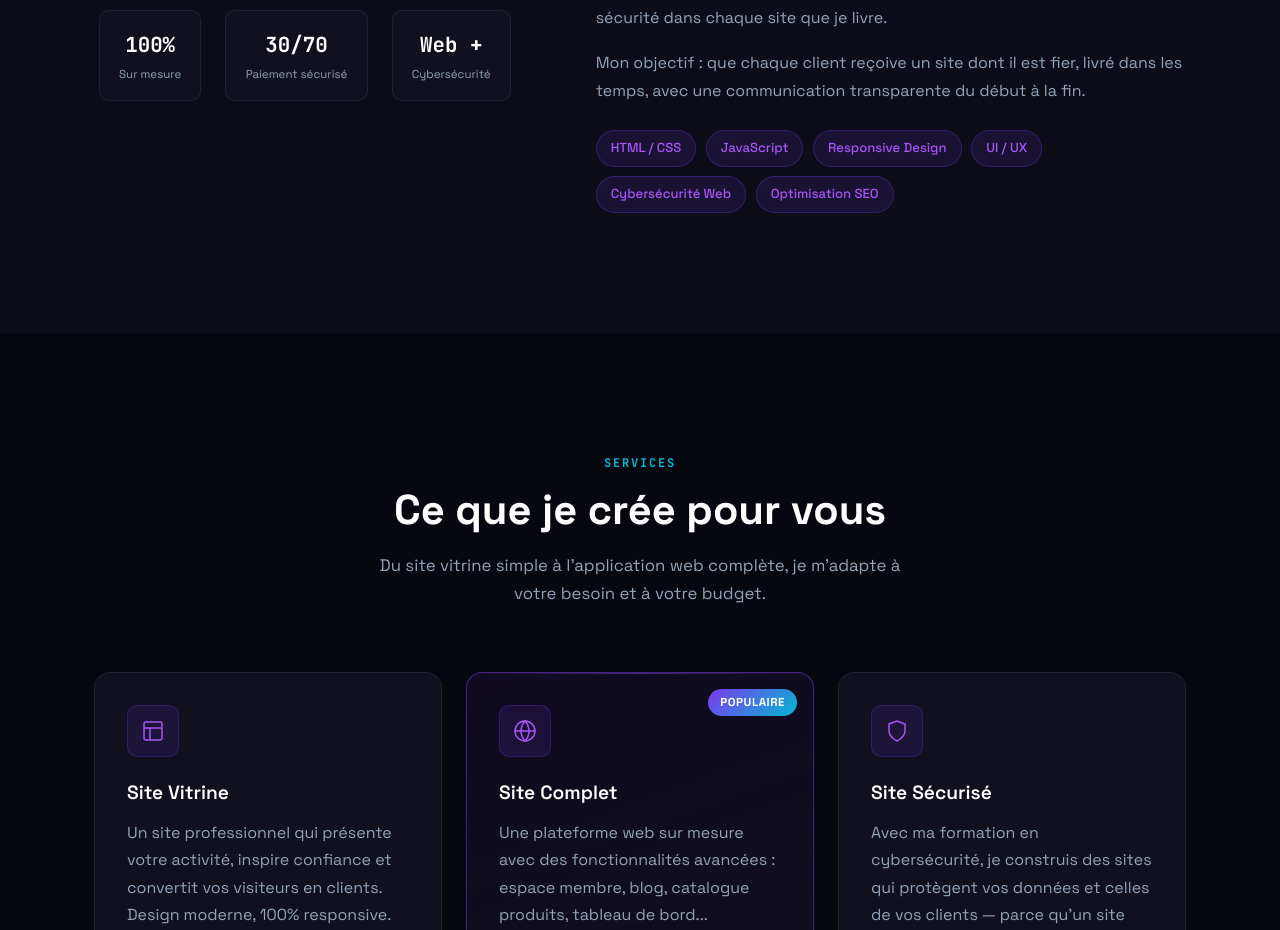
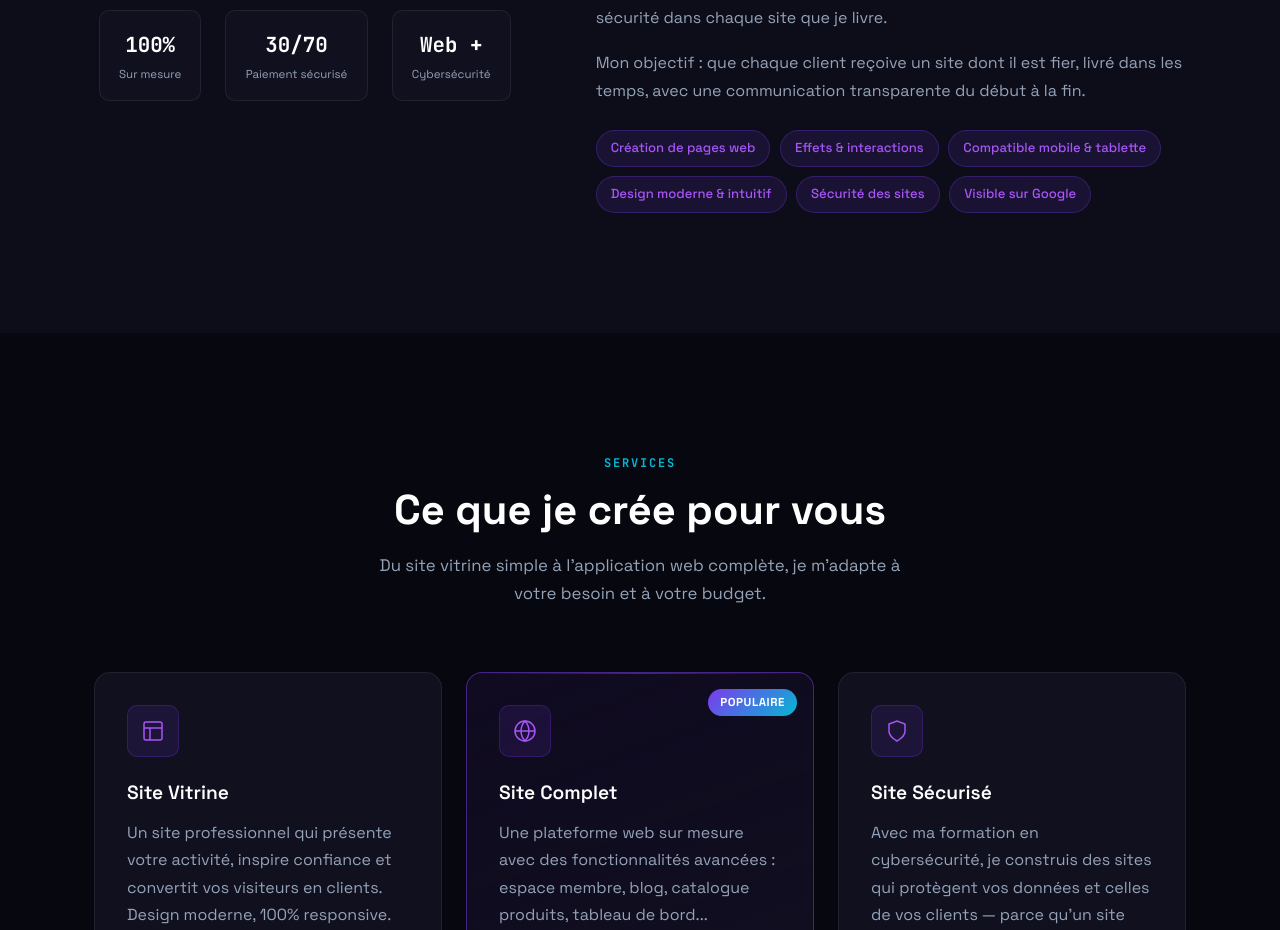
Before and after one commit to mael-duf/vitrine, a plain HTML site: page index.html in a window 1280 px wide. Shown: the part 1241-2171 px from the top of the page. Drawn offline with Linux system fonts and the light colour scheme.

Commit message:
site terminer

```diff
--- a/index.html
+++ b/index.html
@@ -101,12 +101,12 @@
           <p>Je m'appelle <strong>Maël Dufour</strong>, développeur web freelance. J'ai appris à coder avec une vraie passion pour les technologies web — et je continue de progresser chaque jour. Je me spécialise prochainement en <strong>cybersécurité</strong>, ce qui me permet d'intégrer dès aujourd'hui les bonnes pratiques de sécurité dans chaque site que je livre.</p>
           <p>Mon objectif : que chaque client reçoive un site dont il est fier, livré dans les temps, avec une communication transparente du début à la fin.</p>
           <div class="skills">
-            <span class="skill-tag">HTML / CSS</span>
-            <span class="skill-tag">JavaScript</span>
-            <span class="skill-tag">Responsive Design</span>
-            <span class="skill-tag">UI / UX</span>
-            <span class="skill-tag">Cybersécurité Web</span>
-            <span class="skill-tag">Optimisation SEO</span>
+            <span class="skill-tag">Création de pages web</span>
+            <span class="skill-tag">Effets & interactions</span>
+            <span class="skill-tag">Compatible mobile & tablette</span>
+            <span class="skill-tag">Design moderne & intuitif</span>
+            <span class="skill-tag">Sécurité des sites</span>
+            <span class="skill-tag">Visible sur Google</span>
           </div>
         </div>
       </div>
```
